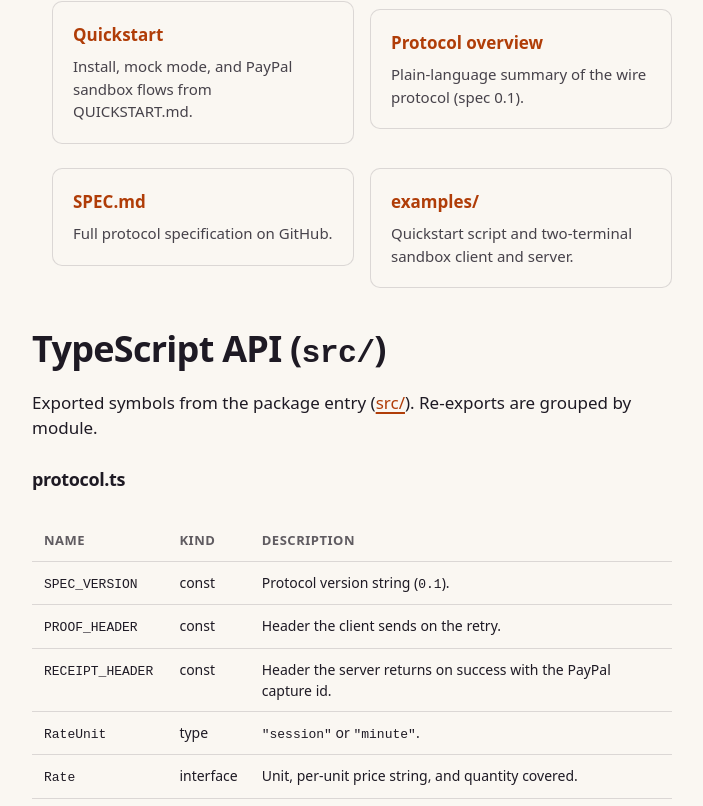
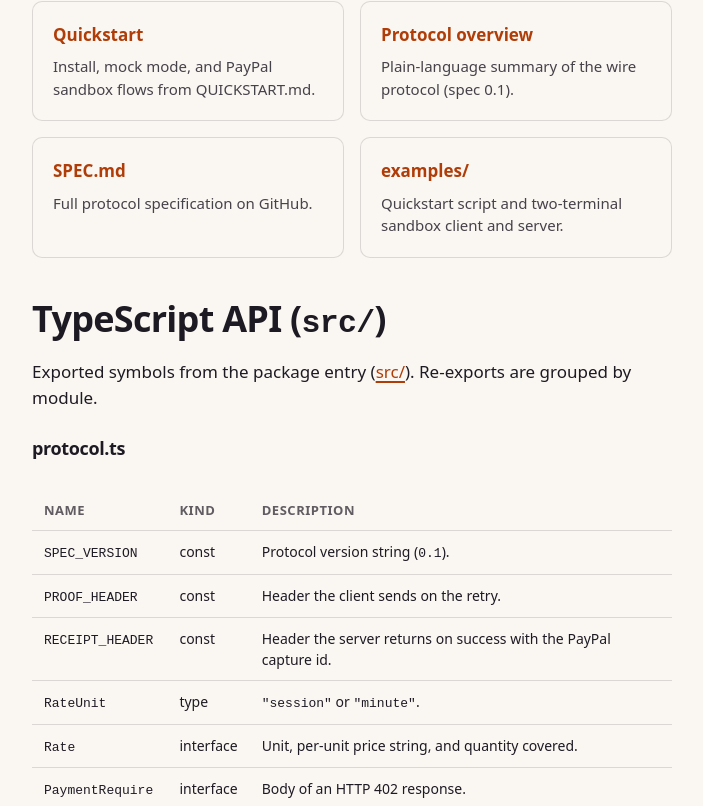
Before and after one commit to gilrobertsiii/MinuteGate, a website: page site/docs/index.html in a window 1280 px wide. Shown: the part 329-1135 px from the top of the page, without its empty margins (288-991 px from the left). Drawn offline with Linux system fonts and the light colour scheme.

Commit message:
site: equalize card grids, align mobile /apps list, fix API table wrapping (#11)
Co-authored-by: Cursor Agent <cursoragent@cursor.com>
Co-authored-by: Gil Roberts <gilrobertsiii@users.noreply.github.com>

```diff
--- a/site/styles.css
+++ b/site/styles.css
@@ -641,8 +641,13 @@ figure > .site-img {
   font-size: 1.125rem;
 }
 
-.doc-article ul {
+.doc-article ul:not(.link-grid):not(.app-grid) {
   padding-left: 1.25rem;
+}
+
+.doc-article .link-grid > li + li,
+.doc-article .app-grid > li + li {
+  margin-top: 0;
 }
 
 .doc-article code {
@@ -817,6 +822,7 @@ figure > .site-img {
   padding: 0;
   display: grid;
   gap: 1rem;
+  align-items: stretch;
 }
 
 @media (min-width: 600px) {
@@ -825,10 +831,18 @@ figure > .site-img {
   }
 }
 
+.link-grid > li {
+  display: flex;
+  min-height: 0;
+}
+
 .link-card {
   display: flex;
   flex-direction: column;
   gap: 0.5rem;
+  flex: 1;
+  width: 100%;
+  height: 100%;
   padding: 1.25rem;
   border: 1px solid var(--border);
   border-radius: var(--r-sm);
@@ -863,6 +877,7 @@ figure > .site-img {
   padding: 0;
   display: grid;
   gap: 1.25rem;
+  align-items: stretch;
 }
 
 @media (min-width: 600px) {
@@ -872,6 +887,7 @@ figure > .site-img {
 }
 
 .app-card {
+  height: 100%;
   padding: 1.5rem;
   border: 1px solid var(--border);
   border-radius: var(--r-sm);
@@ -909,6 +925,8 @@ figure > .site-img {
   padding: 0.625rem 0.75rem;
   border-bottom: 1px solid var(--border);
   vertical-align: top;
+  overflow-wrap: normal;
+  word-break: normal;
 }
 
 .api-table th {
@@ -922,7 +940,8 @@ figure > .site-img {
 .api-table code {
   font-family: var(--font-mono);
   font-size: 0.8125rem;
-  word-break: break-word;
+  overflow-wrap: anywhere;
+  word-break: normal;
 }
 
 .api-table-wrap {
```
